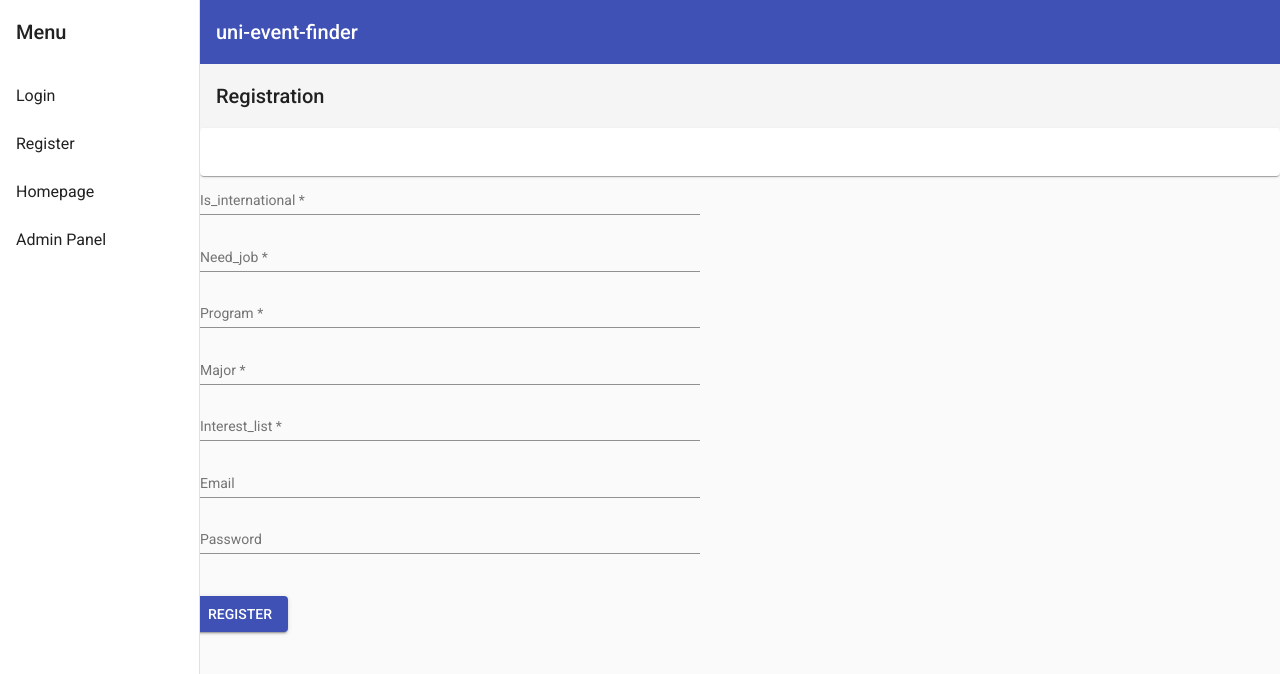
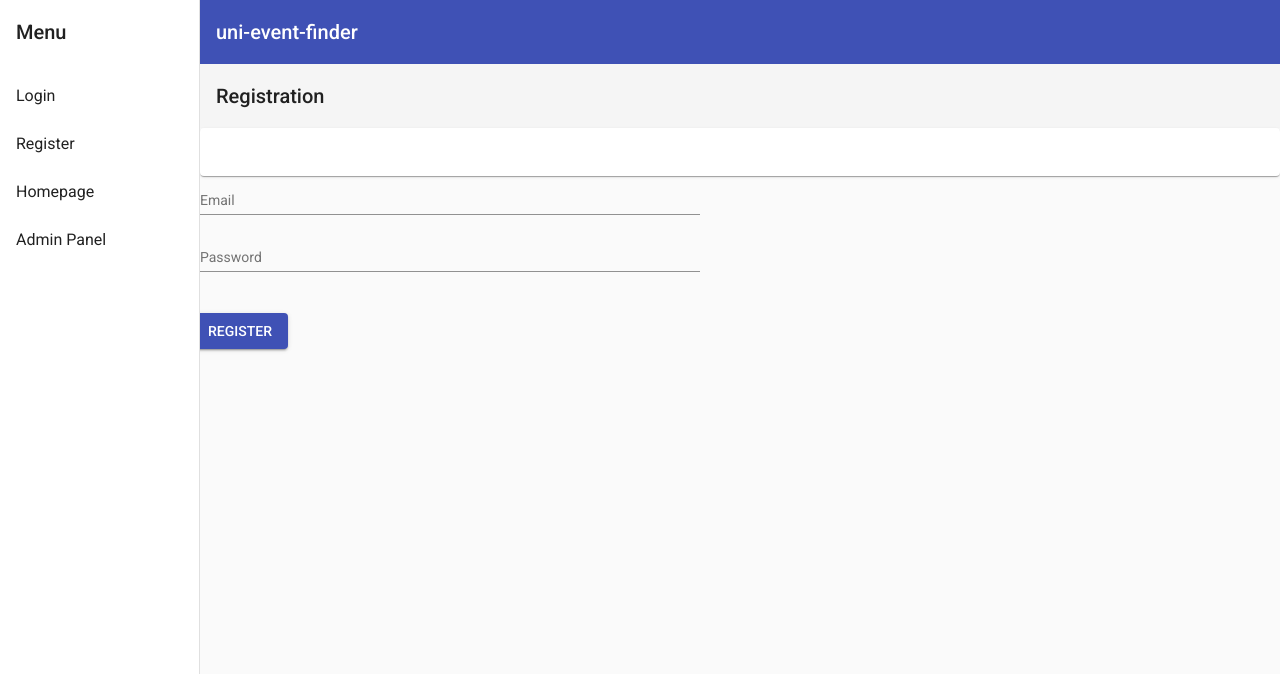
Before and after one commit to m4hdyar/uni-event-finder, an Angular app: page /register in a window 1280 px wide. Shown: the top 674 px of the page. Built offline with nearby package versions, Linux system fonts and the light colour scheme.

Commit message:
register

```diff
--- a/src/app/register/register.component.html
+++ b/src/app/register/register.component.html
@@ -14,26 +14,7 @@
  </mat-card>
  <mat-card-content>
     <form class="my-form">
-       <mat-form-field class="full-width">
-              <mat-label>Is_international</mat-label>
-              <input  matInput  placeholder="Is_international"  name="isi"  required>
-           </mat-form-field>
-           <mat-form-field class="full-width">
-              <mat-label>Need_job</mat-label>
-              <input  matInput  placeholder="need_job" name="needjob"  required>
-           </mat-form-field>
-           <mat-form-field class="full-width">
-              <mat-label>Program</mat-label>
-              <input  matInput  placeholder="program" name="program"  required>
-           </mat-form-field>
-           <mat-form-field class="full-width">
-            <mat-label>Major</mat-label>
-            <input  matInput  placeholder="major"  name="major"  required>
-         </mat-form-field>
-         <mat-form-field class="full-width">
-            <mat-label>Interest_list</mat-label>
-            <input  matInput  placeholder="Interest_list"  name="Interest_list"  required>
-         </mat-form-field>
+
            <mat-form-field class="full-width">
               <mat-label>Email</mat-label>
               <input  matInput  placeholder="Email" name="email">
```
